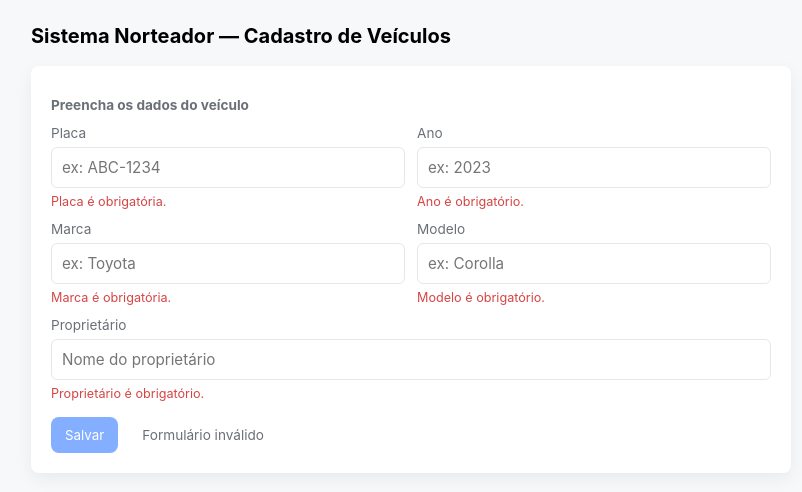
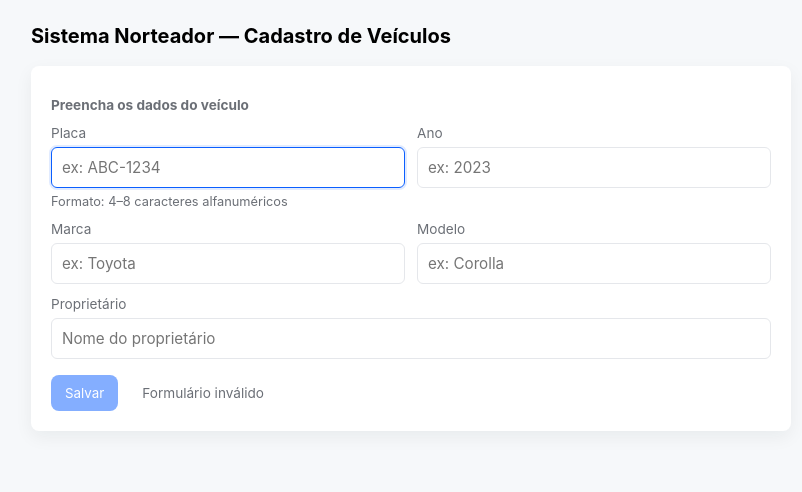
Before and after one commit to MarcioAGomes/DW3_MM2, a React (Vite) app: page / in a window 1280 px wide. Shown: the top 492 px of the page, without its empty margins (229-1031 px from the left). Built offline with nearby package versions, Linux system fonts and the light colour scheme.

Commit message:
correção css

```diff
--- a/src/components/VehicleForm.jsx
+++ b/src/components/VehicleForm.jsx
@@ -1,4 +1,4 @@
-import React, { useState, useEffect } from "react";
+import React, { useState, useEffect, useRef } from "react";
 
 const currentYear = new Date().getFullYear();
 
@@ -17,29 +17,28 @@ export default function VehicleForm() {
   const [submitting, setSubmitting] = useState(false);
   const [resultMessage, setResultMessage] = useState("");
 
+  const [touched, setTouched] = useState({});
+
+  const placaRef = useRef(null);
 
   function validateField(name, value) {
     value = value ?? "";
 
     switch (name) {
       case "placa": {
-
         const re = /^[A-Z0-9-]{4,8}$/i;
         if (!value) return "Placa é obrigatória.";
-        if (!re.test(value)) return "Placa inválida (use 4-8 caracteres alfanuméricos).";
+        if (!re.test(value) && value) return "Placa inválida (use 4-8 caracteres alfanuméricos).";
         return "";
       }
-
       case "marca":
         if (!value) return "Marca é obrigatória.";
         if (value.length < 2) return "Marca muito curta.";
         return "";
-
       case "modelo":
         if (!value) return "Modelo é obrigatório.";
         if (value.length < 1) return "Modelo muito curto.";
         return "";
-
       case "ano": {
         if (!value) return "Ano é obrigatório.";
         const n = Number(value);
@@ -47,34 +46,46 @@ export default function VehicleForm() {
         if (n < 1886 || n > currentYear + 1) return `Ano inválido (entre 1886 e ${currentYear + 1}).`;
         return "";
       }
-
       case "proprietario":
         if (!value) return "Proprietário é obrigatório.";
         if (value.length < 3) return "Informe ao menos 3 caracteres para o proprietário.";
         return "";
-
       default:
         return "";
     }
   }
 
-  function handleChange(e) {
+  function handleBlur(e) {
     const { name, value } = e.target;
-    setForm((prev) => ({ ...prev, [name]: value }));
 
+    setTouched((prev) => ({ ...prev, [name]: true }));
 
     const message = validateField(name, value);
     setErrors((prev) => ({ ...prev, [name]: message }));
   }
 
+  function handleChange(e) {
+    let { name, value } = e.target;
+
+    if (name === "ano") {
+        value = value.replace(/[^0-9]/g, '');
+    }
+
+    setForm((prev) => ({ ...prev, [name]: value }));
+
+    const message = validateField(name, value);
+    setErrors((prev) => ({ ...prev, [name]: message }));
+  }
+
+  useEffect(() => {
+    placaRef.current?.focus();
+  }, []);
 
   useEffect(() => {
     const nextErrors = {};
     Object.keys(initialForm).forEach((k) => {
       nextErrors[k] = validateField(k, form[k]);
     });
-
-    setErrors(nextErrors);
 
     const anyError = Object.values(nextErrors).some((m) => m && m.length > 0);
     setIsValid(!anyError);
@@ -83,6 +94,9 @@ export default function VehicleForm() {
   async function handleSubmit(e) {
     e.preventDefault();
     setResultMessage("");
+
+    const finalTouched = Object.keys(initialForm).reduce((acc, k) => ({ ...acc, [k]: true }), {});
+    setTouched(finalTouched);
 
     const finalErrors = {};
     Object.keys(initialForm).forEach((k) => {
@@ -125,6 +139,7 @@ export default function VehicleForm() {
         const data = await resp.json().catch(() => null);
         setResultMessage("Veículo salvo com sucesso." + (data ? " Resposta: " + JSON.stringify(data) : ""));
         setForm(initialForm);
+        setTouched({});
       }
     } catch (err) {
       setResultMessage("Falha ao enviar: " + err.message);
@@ -132,6 +147,7 @@ export default function VehicleForm() {
       setSubmitting(false);
     }
   }
+
 
   return (
     <section className="card" aria-labelledby="form-title">
@@ -146,38 +162,48 @@ export default function VehicleForm() {
               name="placa"
               value={form.placa}
               onChange={handleChange}
+              onBlur={handleBlur}
               placeholder="ex: ABC-1234"
               maxLength={8}
+              ref={placaRef}
             />
-            {errors.placa ? <div className="error">{errors.placa}</div> : <div className="help">Formato: 4–8 caracteres alfanuméricos</div>}
+            {(touched.placa && errors.placa) ? <div className="error">{errors.placa}</div> : <div className="help">Formato: 4–8 caracteres alfanuméricos</div>}
           </div>
 
           <div className="field">
             <label htmlFor="ano">Ano</label>
-            <input id="ano" name="ano" value={form.ano} onChange={handleChange} placeholder="ex: 2023" />
-            {errors.ano && <div className="error">{errors.ano}</div>}
+            <input
+              id="ano"
+              name="ano"
+              value={form.ano}
+              onChange={handleChange}
+              onBlur={handleBlur}
+              placeholder="ex: 2023"
+              inputMode="numeric"
+            />
+            {(touched.ano && errors.ano) && <div className="error">{errors.ano}</div>}
           </div>
         </div>
 
         <div className="form-row">
           <div className="field">
             <label htmlFor="marca">Marca</label>
-            <input id="marca" name="marca" value={form.marca} onChange={handleChange} placeholder="ex: Toyota" />
-            {errors.marca && <div className="error">{errors.marca}</div>}
+            <input id="marca" name="marca" value={form.marca} onChange={handleChange} onBlur={handleBlur} placeholder="ex: Toyota" />
+            {(touched.marca && errors.marca) && <div className="error">{errors.marca}</div>}
           </div>
 
           <div className="field">
             <label htmlFor="modelo">Modelo</label>
-            <input id="modelo" name="modelo" value={form.modelo} onChange={handleChange} placeholder="ex: Corolla" />
-            {errors.modelo && <div className="error">{errors.modelo}</div>}
+            <input id="modelo" name="modelo" value={form.modelo} onChange={handleChange} onBlur={handleBlur} placeholder="ex: Corolla" />
+            {(touched.modelo && errors.modelo) && <div className="error">{errors.modelo}</div>}
           </div>
         </div>
 
         <div className="form-row">
           <div className="field" style={{ flex: 1 }}>
             <label htmlFor="proprietario">Proprietário</label>
-            <input id="proprietario" name="proprietario" value={form.proprietario} onChange={handleChange} placeholder="Nome do proprietário" />
-            {errors.proprietario && <div className="error">{errors.proprietario}</div>}
+            <input id="proprietario" name="proprietario" value={form.proprietario} onChange={handleChange} onBlur={handleBlur} placeholder="Nome do proprietário" />
+            {(touched.proprietario && errors.proprietario) && <div className="error">{errors.proprietario}</div>}
           </div>
         </div>
 
--- a/src/styles.css
+++ b/src/styles.css
@@ -1,26 +1,109 @@
-:root{
-  --bg:#f6f8fa;
-  --card:#ffffff;
-  --accent:#0b5fff;
-  --danger:#d64545;
-  --muted:#6b6f76;
+:root {
+  --bg: #f6f8fa;
+  --card: #ffffff;
+  --accent: #0b5fff;
+  --danger: #d64545;
+  --muted: #6b6f76;
 }
 
-*{box-sizing:border-box;font-family:Inter,ui-sans-serif,system-ui,-apple-system,"Segoe UI",Roboto,"Helvetica Neue",Arial}
-body{background:var(--bg);margin:0;padding:24px}
+* {
+  box-sizing: border-box;
+  font-family: Inter, ui-sans-serif, system-ui, -apple-system, "Segoe UI", Roboto, "Helvetica Neue", Arial, sans-serif;
+}
 
-.app{max-width:760px;margin:0 auto}
-header h1{font-size:1.25rem;margin:0 0 18px}
-.card{background:var(--card);padding:20px;border-radius:8px;box-shadow:0 6px 18px rgba(22,28,37,0.06)}
-.form-row{display:flex;gap:12px;margin-bottom:12px}
-.form-row .field{flex:1;display:flex;flex-direction:column}
-label{font-size:0.85rem;margin-bottom:6px;color:var(--muted)}
-input,select{padding:10px;border-radius:6px;border:1px solid #e5e7eb;font-size:0.95rem}
-input:focus{outline:2px solid rgba(11,95,255,0.12);border-color:var(--accent)}
-.help{font-size:0.8rem;color:var(--muted);margin-top:6px}
-.error{color:var(--danger);font-size:0.79rem;margin-top:6px}
-.actions{display:flex;gap:12px;align-items:center;margin-top:16px}
-button{background:var(--accent);color:white;padding:10px 14px;border-radius:8px;border:0;cursor:pointer}
-button[disabled]{opacity:0.5;cursor:not-allowed}
-.result{margin-left:12px;font-size:0.95rem}
-.small{font-size:0.85rem;color:var(--muted)}
+body {
+  background: var(--bg);
+  margin: 0;
+  padding: 24px;
+}
+
+.app {
+  max-width: 760px;
+  margin: 0 auto;
+}
+
+header h1 {
+  font-size: 1.25rem;
+  margin: 0 0 18px;
+}
+
+.card {
+  background: var(--card);
+  padding: 20px;
+  border-radius: 8px;
+  box-shadow: 0 6px 18px rgba(22, 28, 37, 0.06);
+}
+
+.form-row {
+  display: flex;
+  gap: 12px;
+  margin-bottom: 12px;
+}
+
+.form-row .field {
+  flex: 1;
+  display: flex;
+  flex-direction: column;
+}
+
+label {
+  font-size: 0.85rem;
+  margin-bottom: 6px;
+  color: var(--muted);
+}
+
+input,
+select {
+  padding: 10px;
+  border-radius: 6px;
+  border: 1px solid #e5e7eb;
+  font-size: 0.95rem;
+}
+
+input:focus {
+  outline: 2px solid rgba(11, 95, 255, 0.12);
+  border-color: var(--accent);
+}
+
+.help {
+  font-size: 0.8rem;
+  color: var(--muted);
+  margin-top: 6px;
+}
+
+.error {
+  color: var(--danger);
+  font-size: 0.79rem;
+  margin-top: 6px;
+}
+
+.actions {
+  display: flex;
+  gap: 12px;
+  align-items: center;
+  margin-top: 16px;
+}
+
+button {
+  background: var(--accent);
+  color: white;
+  padding: 10px 14px;
+  border-radius: 8px;
+  border: 0;
+  cursor: pointer;
+}
+
+button[disabled] {
+  opacity: 0.5;
+  cursor: not-allowed;
+}
+
+.result {
+  margin-left: 12px;
+  font-size: 0.95rem;
+}
+
+.small {
+  font-size: 0.85rem;
+  color: var(--muted);
+}
```
